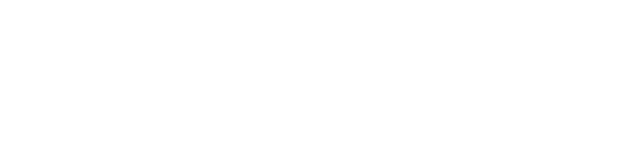
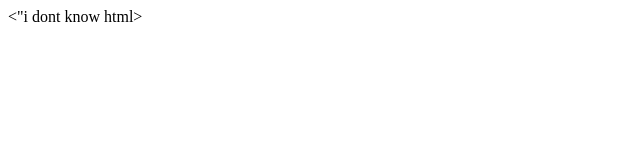
Before and after one commit to wllmgjwsk/git-demo, a plain HTML site: page index.html in a window 1280 px wide. Shown: the whole page, without its empty margins (0-640 px from the left). Drawn offline with Linux system fonts and the light colour scheme.

Commit message:
message im bored

```diff
--- a/index.html
+++ b/index.html
@@ -1,2 +1,3 @@
 <!doctype html>
 <html lang="us">
+<"i dont know html>
```
Also changed, not shown: 1 other file.
